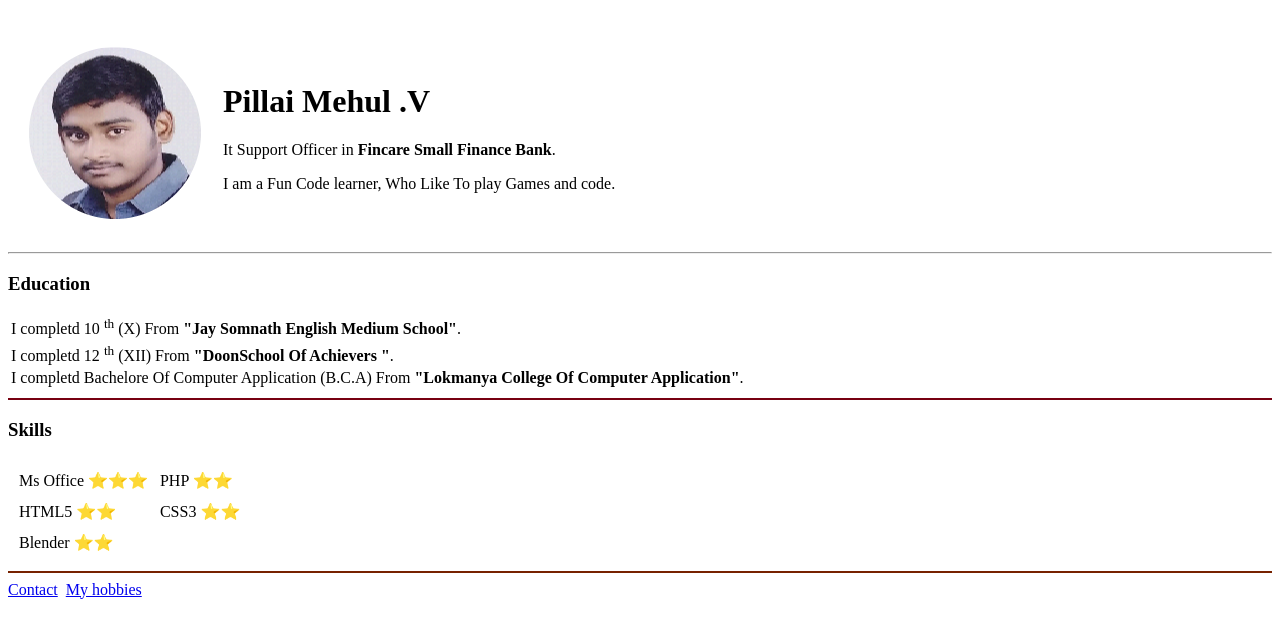
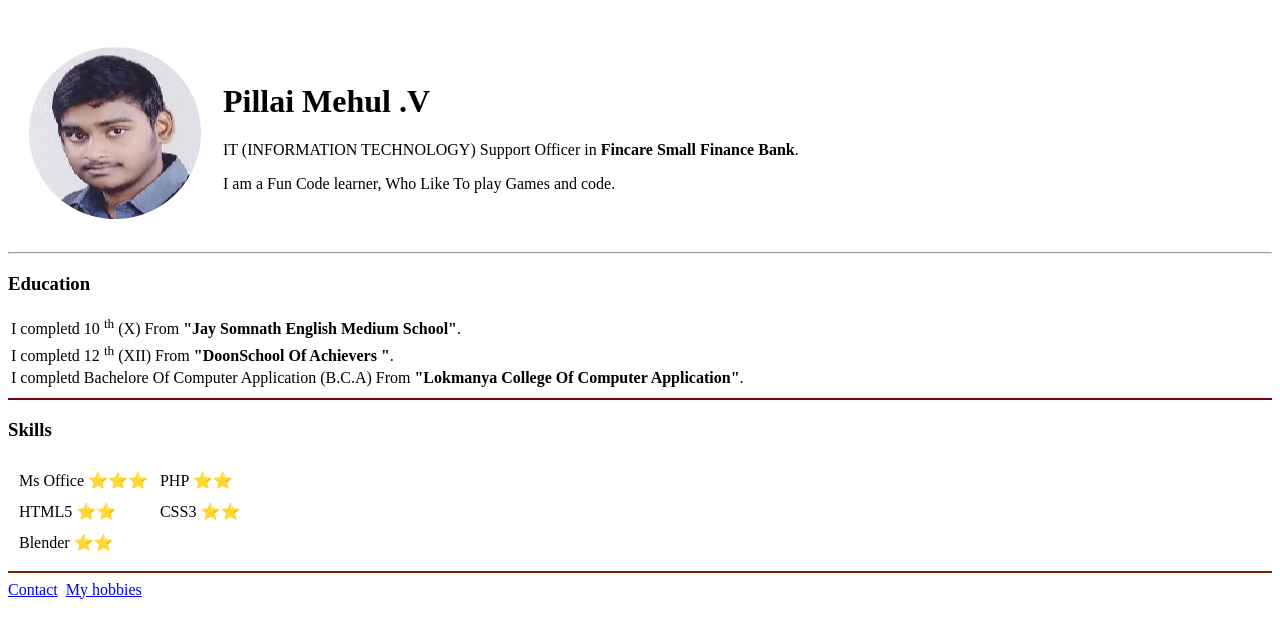
Before and after one commit to Mehulpillai/CV, a plain HTML site: page index.html in a window 1280 px wide. Drawn offline with Linux system fonts and the light colour scheme.

Commit message:
Update index.html

```diff
--- a/index.html
+++ b/index.html
@@ -13,7 +13,7 @@
   <tr>
     <td ><img src="images\mehul-modified.png" alt=""></td>
     <td><h1>Pillai Mehul .V</h1>
-    <p>It Support Officer in <strong>Fincare Small Finance Bank</strong>.</p>
+    <p>IT (INFORMATION TECHNOLOGY) Support Officer in <strong>Fincare Small Finance Bank</strong>.</p>
     <p>I am a Fun Code learner, Who Like To play Games and code.</p>
     </td>
   </tr>
```
